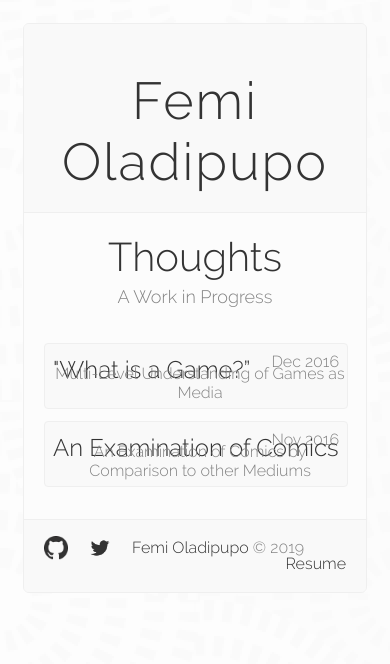
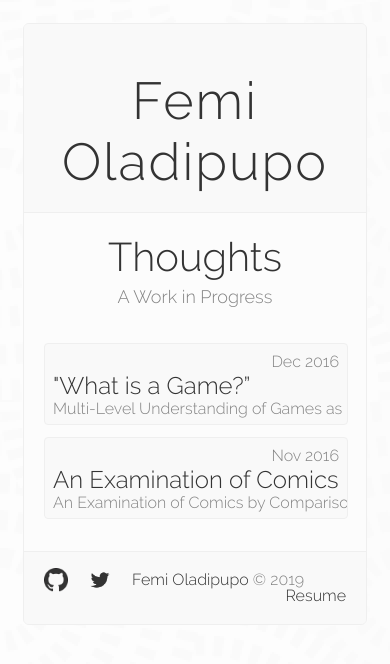
Before and after one commit to femi96/Outer-Ish-Index-2019, a Gatsby site: page /thoughts in a window 390 px wide. Built offline with nearby package versions, Linux system fonts and the light colour scheme; Gatsby itself is replaced by a stand-in of ours.

Commit message:
Add mobile compatibility

```diff
--- a/src/components/stub.css
+++ b/src/components/stub.css
@@ -22,11 +22,16 @@
   background-color: #fff;
 }
 
+@media(max-width: 33rem) {
+  .stub{height: 5rem;}
+}
+
 .stub_date {
   float: right;
   margin-top: 0.5rem;
   margin-right: 0.5rem;
   color: #828282;
+  white-space: nowrap;
 }
 
 .stub_title {
@@ -34,6 +39,7 @@
   position: absolute;
   bottom: 1.5rem;
   left: 0.5rem;
+  white-space: nowrap;
 }
 
 .stub_desc {
@@ -41,6 +47,7 @@
   bottom: 0.375rem;
   left: 0.5rem;
   color: #828282;
+  white-space: nowrap;
 }
 
 .stub_theme_a {
```
